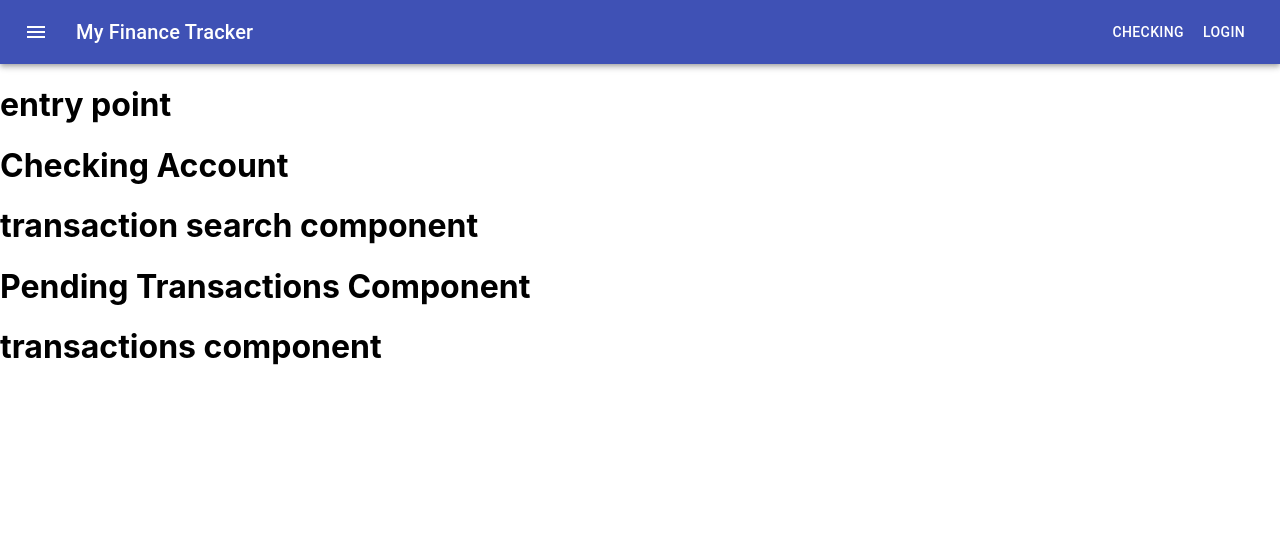
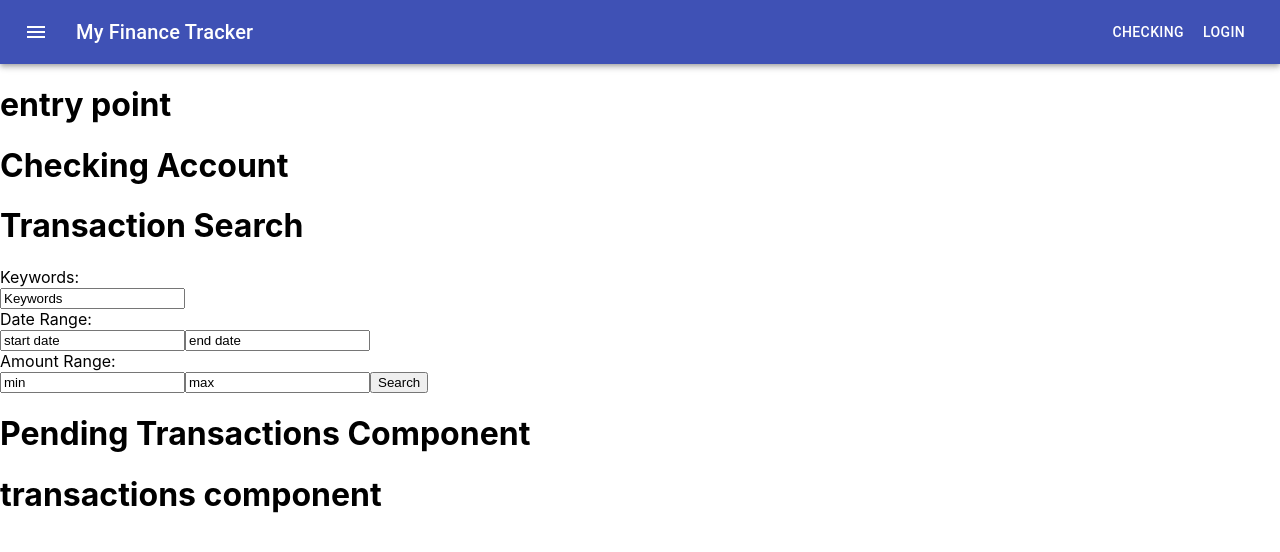
Before and after one commit to danlagos/react-checkbook, a React (Create React App) app: page / in a window 1280 px wide. Shown: the top 552 px of the page. Built offline with nearby package versions, Linux system fonts and the light colour scheme.

Commit message:
hard code transaction serach component.

```diff
--- a/src/components/checkingAccount/transactionSearch.js
+++ b/src/components/checkingAccount/transactionSearch.js
@@ -2,8 +2,30 @@ import React from 'react';
 
 function TransactionSearch() {
   return (
-    <div className="App">
-      <h1> transaction search component </h1>
+    <div >
+      <h1>Transaction Search</h1>
+      <form>
+        <label>
+          Keywords:
+          <br />
+          <input type="text" name="Keywords" value='Keywords' />
+        </label>
+        <br />
+        <label>
+          Date Range:
+          <br />
+          <input type="text" name="start date" value='start date' />
+          <input type="text" name="end date" value='end date' />
+        </label>
+        <br />
+        <label>
+          Amount Range:
+          <br />
+          <input type="text" name="min" value='min' />
+          <input type="text" name="max" value='max' />
+        </label>
+        <input type="submit" value="Search" />
+      </form>
     </div>
   );
 }
```
